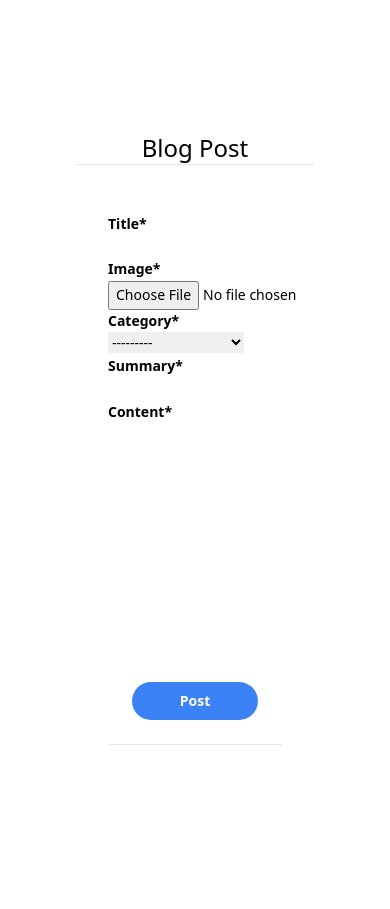
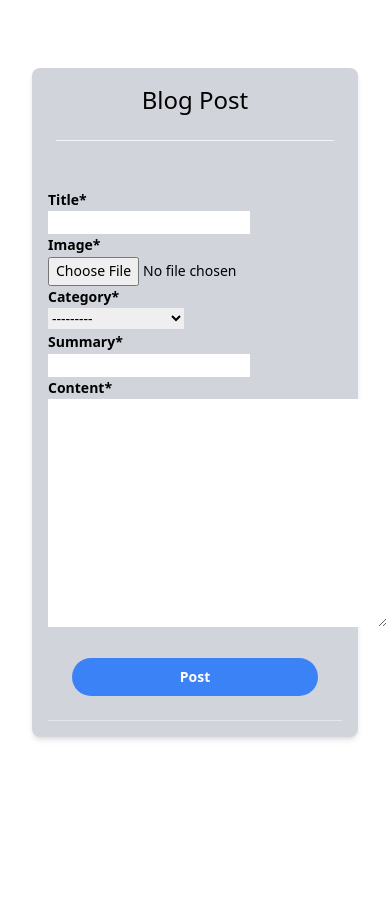
Before and after one commit to mwhorse46/mubapp, a Django app: page /post/new/ in a window 390 px wide; the page is wider, and only the part inside the window is pictured. Shown: the part 158-1067 px from the top of that part. After the commit the page ends 898 px from the top of that part, so only its background shows below. Run offline with Django 3.2, Linux system fonts and the light colour scheme; a user stored in the database is signed in; data comes from the database, SQL or seed files in the repository; some libraries are stand-ins or nearby versions.

Commit message:
Fixed mobil css

```diff
--- a/blog/templates/blog/post_form.html
+++ b/blog/templates/blog/post_form.html
@@ -3,14 +3,14 @@
 
 {% block content %}
 
-<div class="container mx-auto">
-  <div class="flex justify-center px-6 my-12">
-    <div class="w-full lg:w-7/12 md:bg-gray-200 p-5 rounded-lg">
+
+  <div class="flex justify-center my-5 md:max-w-xl md:mx-auto md:px-4 md:py-4 ">
+    <div class="w-full bg-gray-300 shadow-md rounded-lg ">
       <h3 class="pt-4 text-2xl text-center">
           Blog Post</h3>
-      <hr class="mb-6 border-t" />
+      <hr class="m-6 border-gray-100" />
 
-      <form class="px-8 pt-6 pb-8 mb-4 md:bg-gray-300 rounded w-full leading-relaxed font-semibold text-sm " method="POST" enctype="multipart/form-data">
+      <form class="px-4 md:px-6 pt-6 mb-4 rounded md:w-full leading-relaxed font-semibold text-sm" method="POST" enctype="multipart/form-data">
         {% csrf_token %}
         {{ form|crispy|safe }}
         {{ form.media|safe }}
@@ -23,7 +23,8 @@
     </div>
 
   </div>
-</div>
+
+
 
 
 {% endblock content %}
```
